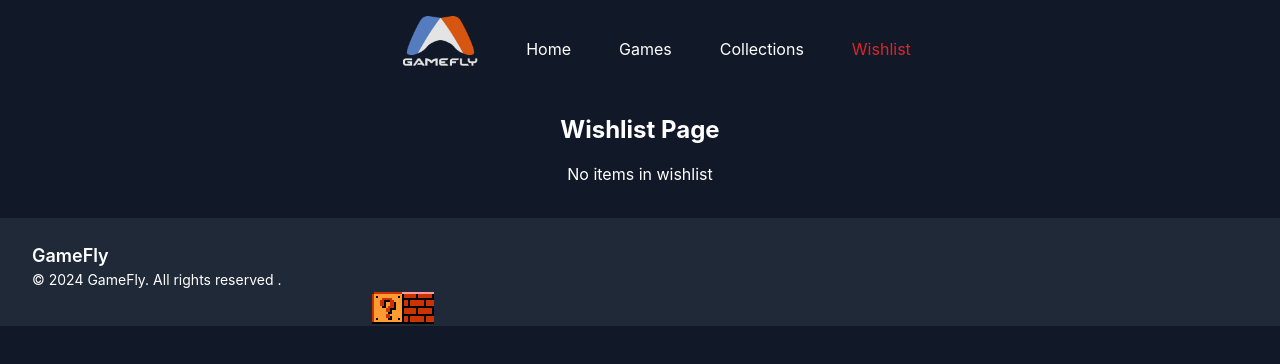
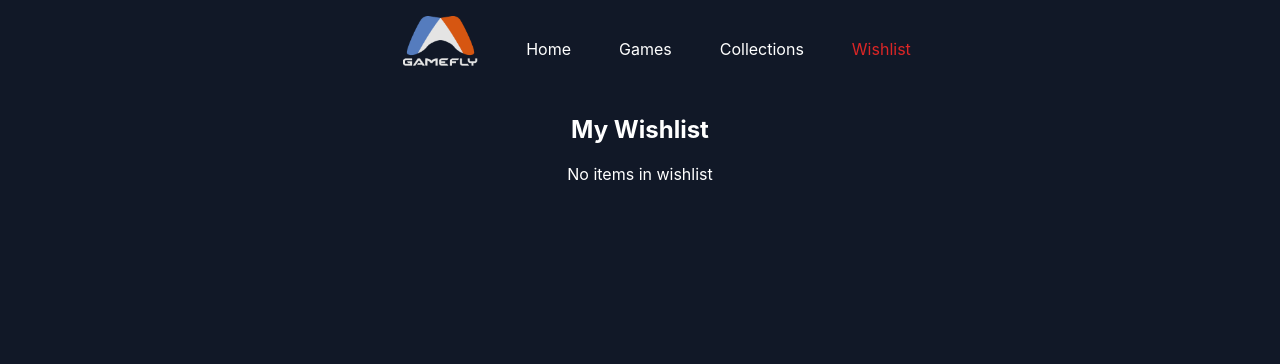
Before and after one commit to iitristan/steamgamingblog, a React (Create React App) app: page /wishlist in a window 1280 px wide. Shown: the top 364 px of the page. Built offline with nearby package versions, Linux system fonts and the light colour scheme.

Commit message:
navbar fix

```diff
--- a/src/components/Footer.jsx
+++ b/src/components/Footer.jsx
@@ -2,25 +2,7 @@
 
 function Footer() {
   return (
-    <footer className="bg-gray-800 text-white py-6 relative bottom-0 w-full">
-      <div className="container mx-auto px-4 sm:px-6 lg:px-8">
-        <div className="flex flex-col md:flex-row justify-between items-center">
-          <div className="text-center md:text-left mb-4 md:mb-0">
-            <h4 className="text-lg font-semibold">GameFly</h4>
-            <p className="text-sm">
-              © {new Date().getFullYear()} GameFly. All rights reserved .
-            </p>
-          </div>
-        </div>
-      </div>
-      <div className="mario">
-        <div class="tooltip-mario-container">
-          <div class="box"></div>
-          <div class="mush"></div>
-        </div>
-        <div class="brick two"></div>
-      </div>
-    </footer>
+<div></div>
   );
 }
 
--- a/src/components/GamesList.jsx
+++ b/src/components/GamesList.jsx
@@ -95,7 +95,7 @@
   return (
     <div className="container mx-auto px-4 sm:px-6 lg:px-8 my-8">
       <div className="flex justify-end items-center mb-4">
-        <h2 className="text-2xl font-bold">Games</h2>
+        <span className="text1 text-2xl font-bold">Games</span>
         <form onSubmit={handleSubmit} className="flex space-x-2 items-center">
           <input
             type="text"
--- a/src/components/Navbar.jsx
+++ b/src/components/Navbar.jsx
@@ -22,7 +22,7 @@
             <Link
               to="/games"
               className={`px-4 hover:text-red-600 ${
-                location.pathname === "/games" ? "text-red-4600" : ""
+                location.pathname === "/games" ? "text-red-600" : ""
               }`}
             >
               Games
--- a/src/index.css
+++ b/src/index.css
@@ -35,6 +35,10 @@
   }
 }
 
+.footer {
+  bottom: 0;
+  position: fixed;
+}
 .logo {
   height: 50px;
   width: 75px;
--- a/src/pages/WishlistPage.jsx
+++ b/src/pages/WishlistPage.jsx
@@ -4,7 +4,7 @@
 const WishlistPage = ({ wishlistItems = [], removeFromWishlist }) => {
   return (
     <div className="container mx-auto px-4 sm:px-6 lg:px-8 my-8">
-      <h1 className="text-2xl font-bold mb-4">Wishlist Page</h1>
+      <h1 className="text-2xl font-bold mb-4">My Wishlist</h1>
 
       {wishlistItems.length === 0 ? (
         <div className="text-center">No items in wishlist</div>
```
